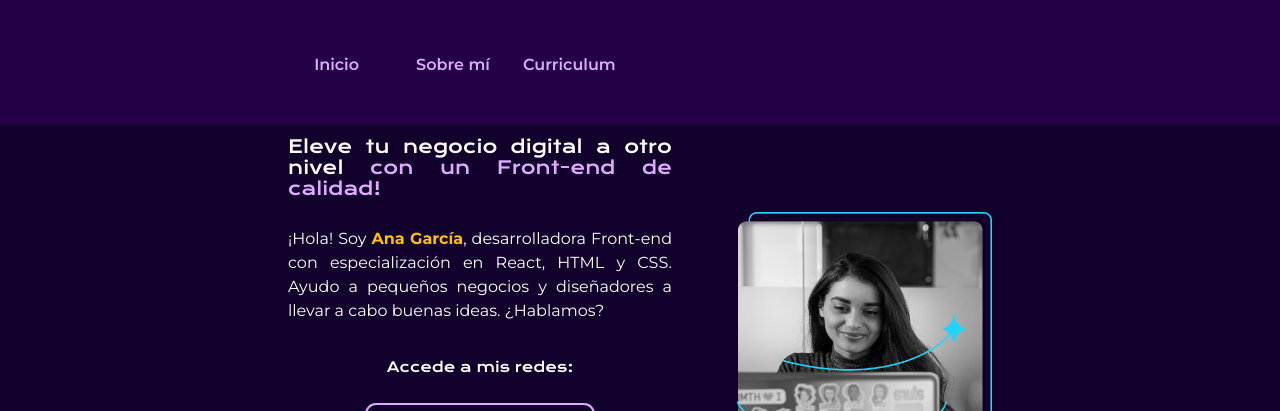
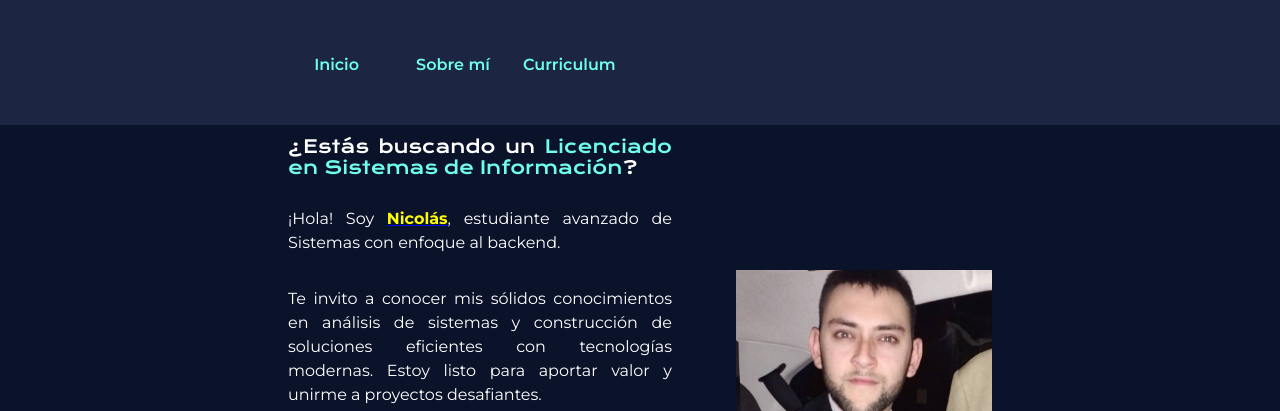
Before and after one commit to niic0o/portfolio, a plain HTML site: page index.html in a window 1280 px wide. Shown: the top 411 px of the page. Drawn offline with nearby package versions, Linux system fonts and the light colour scheme.

Commit message:
change colors

```diff
--- a/index.html
+++ b/index.html
@@ -18,14 +18,14 @@
     <main class="main">
       <section class="main__content">
         <h1 class="main__title">
-          Eleve tu negocio digital a otro nivel
-          <strong class="main__strong">con un Front-end de calidad!</strong>
+          ¿Estás buscando un
+          <strong class="main__strong">Licenciado en Sistemas de Información</strong>?
         </h1>
         <p class="main__text">
-          ¡Hola! Soy <strong class="main__text--soyAna">Ana García</strong>,
-          desarrolladora Front-end con especialización en React, HTML y CSS.
-          Ayudo a pequeños negocios y diseñadores a llevar a cabo buenas ideas.
-          ¿Hablamos?
+          ¡Hola! Soy <a href="curriculum.html"><strong class="main__text__strong--A">Nicolás</strong></a>,
+          estudiante avanzado de Sistemas con enfoque al backend.</p>
+          <p class="main__text">
+          Te invito a conocer mis sólidos conocimientos en análisis de sistemas y construcción de soluciones eficientes con tecnologías modernas. Estoy listo para aportar valor y unirme a proyectos desafiantes.
         </p>
         <div class="main__buttons">
           <h2 class="main__title--second">Accede a mis redes:</h2>
@@ -46,7 +46,7 @@
       <div class="main__image-container">
         <img
           class="main__img--ana"
-          src="assets/Imagen.png"
+          src="assets/nico.jpg"
           alt="Imagen de Ana García trabajando"
         />
       </div>
```
Also changed, not shown: styles/style.css (+6 -4 lines).
